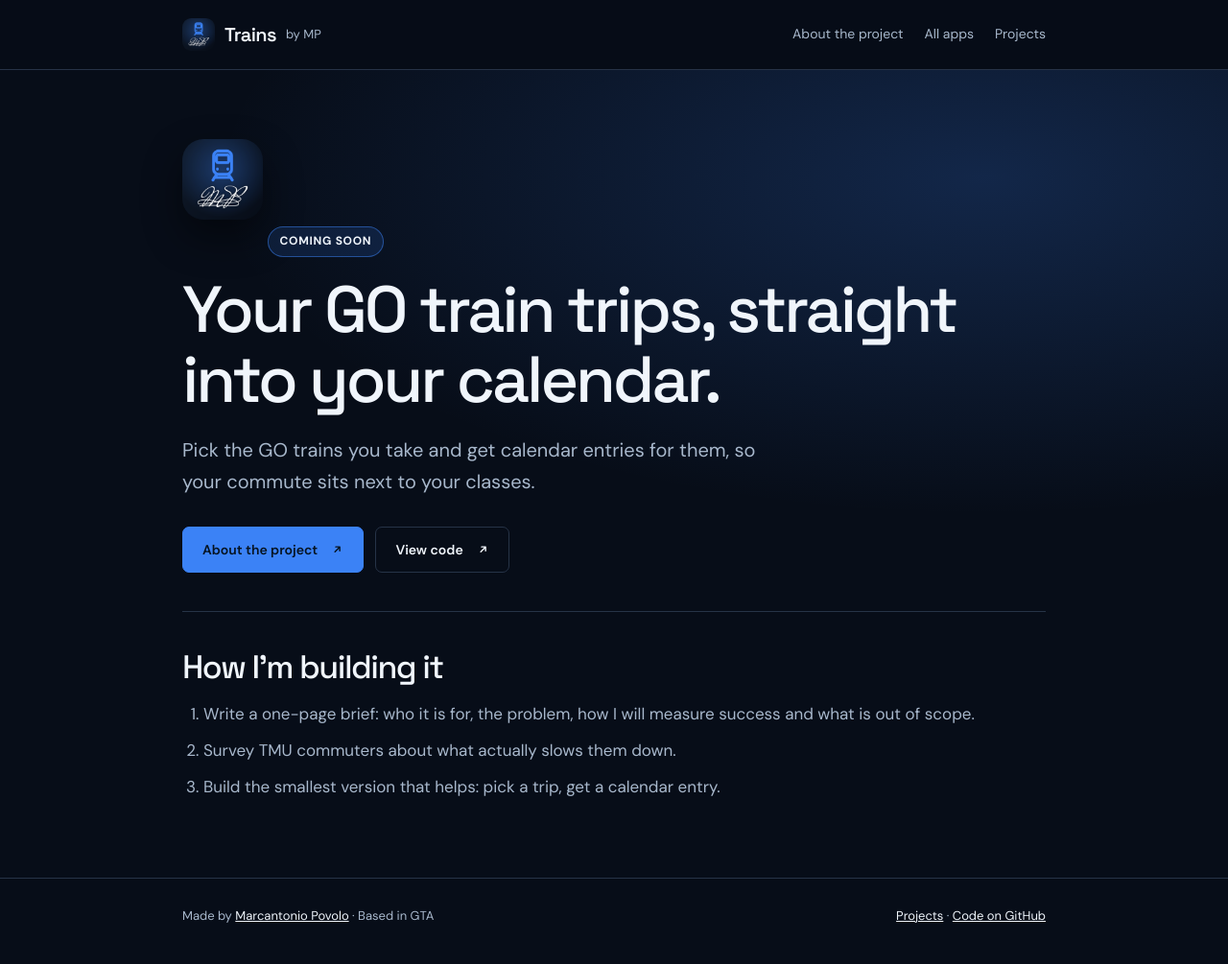
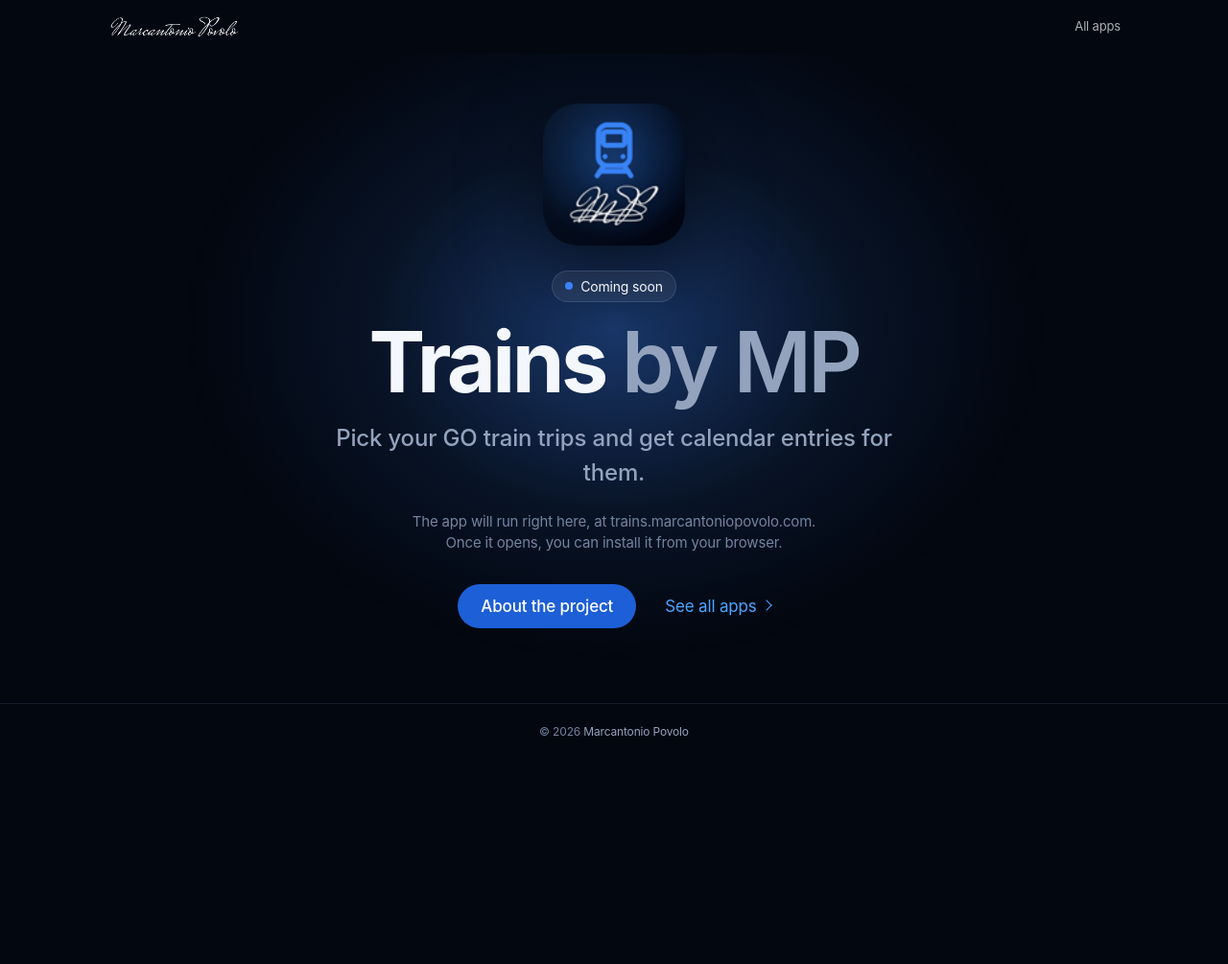
Before and after one commit to povolom/Trains-by-MP, a plain HTML site: page site/index.html in a window 1280 px wide. Shown: the whole page at 96% size. After the commit the page ends 800 px from the top, so only its background shows below. Drawn offline with Linux system fonts and the light colour scheme.

Commit message:
Open source under MIT; new coming-soon site and an API at /api/ on this app's own address
The website now lives in this repo (site/), worker.js answers /api/status, and the old
/about/ page forwards to the project page on marcantoniopovolo.com.

```diff
--- a/site/index.html
+++ b/site/index.html
@@ -1,34 +1,11 @@
-<!doctype html>
-<html lang="en" style="--accent:#3b82f6">
-<head>
-<meta charset="utf-8">
-<meta name="viewport" content="width=device-width,initial-scale=1">
-<title>Trains by MP</title>
-<meta name="description" content="Trains by MP, coming soon: pick the GO trains you take and get calendar entries for them.">
-<meta name="theme-color" content="#070d18">
-<link rel="icon" href="favicon.ico" sizes="16x16 32x32 48x48">
-<link rel="icon" type="image/png" sizes="192x192" href="icons/icon-192.png">
-<link rel="apple-touch-icon" href="icons/apple-touch-icon.png">
-<link rel="preconnect" href="https://fonts.googleapis.com">
-<link rel="stylesheet" href="https://fonts.googleapis.com/css2?family=DM+Sans:opsz,wght@9..40,400;9..40,600;9..40,700&family=Space+Grotesk:wght@500;600&display=swap">
-<link rel="stylesheet" href="page.css">
-</head>
-<body>
-<a class="skip" href="#main">Skip to content</a>
-<header class="top"><div class="wrap row">
-  <a class="brand" href="./"><img src="icons/icon-192.png" alt="" width="34" height="34"><b>Trains</b><span>by MP</span></a>
-  <nav class="links" aria-label="Pages"><a href="about/">About<span class="hide-sm">&nbsp;the project</span></a><a href="https://marcantoniopovolo.com/apps.html">All apps</a><a class="hide-sm" href="https://marcantoniopovolo.com/projects.html">Projects</a></nav>
-</div></header>
-<main id="main" class="wrap">
-  <section class="hero">
-    <img class="hero-icon" src="icons/icon-512.png" alt="" width="84" height="84">
-    <p class="badge">Coming soon</p>
-    <h1>Your GO train trips, straight into your calendar.</h1>
-    <p class="intro">Pick the GO trains you take and get calendar entries for them, so your commute sits next to your classes.</p>
-    <div class="actions"><a class="button primary" href="about/">About the project <svg class="arrow" viewBox="0 0 16 16" aria-hidden="true" focusable="false"><path d="M5 11 11 5M6 5h5v5" fill="none" stroke="currentColor" stroke-width="1.7" stroke-linecap="round" stroke-linejoin="round"/></svg></a><a class="button" href="https://github.com/povolom/Trains-by-MP">View code <svg class="arrow" viewBox="0 0 16 16" aria-hidden="true" focusable="false"><path d="M5 11 11 5M6 5h5v5" fill="none" stroke="currentColor" stroke-width="1.7" stroke-linecap="round" stroke-linejoin="round"/></svg></a></div>
-  </section>
-  <section class="block"><h2>How I’m building it</h2><ol class="points"><li>Write a one-page brief: who it is for, the problem, how I will measure success and what is out of scope.</li><li>Survey TMU commuters about what actually slows them down.</li><li>Build the smallest version that helps: pick a trip, get a calendar entry.</li></ol></section>
-</main>
-<footer class="foot"><div class="wrap"><span>Made by <a href="https://marcantoniopovolo.com">Marcantonio Povolo</a> · Based in GTA</span><span><a href="https://marcantoniopovolo.com/projects.html">Projects</a> · <a href="https://github.com/povolom/Trains-by-MP">Code on GitHub</a></span></div></footer>
-</body>
-</html>
+<!doctype html><html lang="en"><head><meta charset="utf-8"><meta name="viewport" content="width=device-width,initial-scale=1,viewport-fit=cover"><meta name="theme-color" content="#03070f"><title>Trains by MP | Coming soon</title><meta name="description" content="Trains by MP: Pick your GO train trips and get calendar entries for them. Coming soon."><meta property="og:title" content="Trains by MP | Coming soon"><meta property="og:description" content="Pick your GO train trips and get calendar entries for them."><meta property="og:image" content="https://trains.marcantoniopovolo.com/icon.png"><link rel="icon" href="favicon.ico" sizes="16x16 32x32 48x48"><link rel="apple-touch-icon" href="apple-touch-icon.png"><link rel="stylesheet" href="style.css"></head>
+<body style="--c:#3b82f6"><header class="bar"><a class="sig" href="https://marcantoniopovolo.com/" aria-label="Marcantonio Povolo, home"></a><a class="top" href="https://marcantoniopovolo.com/apps.html">All apps</a></header>
+<main><div>
+<img class="icon rise" style="--i:0" src="icon.png" alt="Trains by MP app icon" width="512" height="512">
+<span class="pill-s rise" style="--i:1">Coming soon</span>
+<h1 class="rise" style="--i:2">Trains <span>by MP</span></h1>
+<p class="sub rise" style="--i:3">Pick your GO train trips and get calendar entries for them.</p>
+<p class="note rise" style="--i:4">The app will run right here, at trains.marcantoniopovolo.com. Once it opens, you can install it from your browser.</p>
+<div class="ctas rise" style="--i:5"><a class="btn" href="https://marcantoniopovolo.com/projects/trains.html">About the project</a><a class="more" href="https://marcantoniopovolo.com/apps.html">See all apps</a></div>
+</div></main>
+<footer>© 2026 <a href="https://marcantoniopovolo.com/">Marcantonio Povolo</a></footer><script>document.addEventListener('pointerdown',e=>{const b=e.target.closest('.btn');if(!b||matchMedia('(prefers-reduced-motion: reduce)').matches)return;const r=b.getBoundingClientRect(),d=Math.max(r.width,r.height)*2.2,s=document.createElement('span');s.className='ripple';s.style.cssText=`width:${d}px;height:${d}px;left:${e.clientX-r.left-d/2}px;top:${e.clientY-r.top-d/2}px`;b.appendChild(s);s.addEventListener('animationend',()=>s.remove())});</script></body></html>
--- a/site/page.css
+++ /dev/null
@@ -1,50 +0,0 @@
-/* Shared styles for the "by MP" project pages, matching marcantoniopovolo.com. Built by build_app_pages.py. */
-:root{color-scheme:dark;--bg:#070d18;--panel:#101b2b;--text:#f0f5fb;--muted:#a8b8cc;--line:#263347;--display:'Space Grotesk',ui-sans-serif,system-ui,sans-serif;--body:'DM Sans',ui-sans-serif,system-ui,sans-serif}
-*{box-sizing:border-box}
-html{-webkit-text-size-adjust:100%;-webkit-tap-highlight-color:transparent;overflow-x:clip}
-body{margin:0;background:var(--bg);color:var(--text);font:17px/1.65 var(--body)}
-a{color:inherit}
-:focus-visible{outline:3px solid var(--accent);outline-offset:4px}
-.wrap{width:min(900px,calc(100% - 40px));margin:0 auto}
-.skip{position:absolute;left:16px;top:-80px;background:var(--text);color:var(--bg);padding:10px 14px;z-index:5}.skip:focus{top:10px}
-.arrow{width:.95em;height:.95em;flex:none}
-.top{border-bottom:1px solid var(--line);background:#070d18f0;position:sticky;top:0;z-index:4;backdrop-filter:blur(16px)}
-.row{display:flex;align-items:center;justify-content:space-between;gap:16px;min-height:72px}
-.brand{display:flex;align-items:center;gap:10px;min-height:44px;text-decoration:none}
-.brand img{width:34px;height:34px;border-radius:9px}
-.brand b{font:600 20px var(--display);letter-spacing:-.03em}
-.brand span{font-size:13px;color:var(--muted)}
-.links{display:flex;gap:22px;font-size:14px}
-.links a{color:var(--muted);text-decoration:none;display:inline-block;min-width:44px;padding:12px 0;text-align:center}
-.links a[aria-current]{color:var(--text)}
-@media (hover:hover) and (pointer:fine){.links a:hover{color:var(--text)}.button:hover{border-color:var(--accent)}}
-.hero{position:relative;padding:72px 0 40px}
-.hero:before{content:'';position:absolute;inset:0 calc(50% - 50vw);z-index:-1;background:radial-gradient(ellipse at 80% 20%,color-mix(in srgb,var(--accent) 22%,transparent),transparent 55%)}
-.hero-icon{width:84px;height:84px;border-radius:22px;margin-bottom:26px;box-shadow:0 18px 40px #0007}
-.eyebrow{font:500 12px/1.5 var(--display);letter-spacing:.17em;text-transform:uppercase;color:var(--accent);margin:0 0 16px}
-h1,h2,h3{font-family:var(--display);font-weight:500;letter-spacing:-.045em;line-height:1.08;margin:0}
-h1{font-size:clamp(38px,6.5vw,68px)}
-h2{font-size:clamp(26px,3.4vw,34px);margin-bottom:16px}
-p{margin:0 0 16px;color:var(--muted)}
-.intro{font-size:20px;max-width:640px;margin-top:20px}
-.badge{display:inline-block;margin:0 0 18px;padding:5px 12px;border-radius:999px;border:1px solid color-mix(in srgb,var(--accent) 50%,transparent);background:color-mix(in srgb,var(--accent) 14%,transparent);color:var(--text);font-size:12px;font-weight:700;letter-spacing:.06em;text-transform:uppercase}
-.actions{display:flex;flex-wrap:wrap;gap:12px;margin:30px 0 0}
-.button{display:inline-flex;align-items:center;justify-content:center;gap:14px;min-height:48px;padding:12px 20px;border:1px solid var(--line);border-radius:7px;background:transparent;color:var(--text);font:600 14px var(--body);text-decoration:none}
-.button{transition:transform .12s ease-out,border-color .2s}
-.button:active:not([disabled]){transform:scale(.97)}
-.button.primary{background:var(--accent);border-color:var(--accent);color:#061320}
-.button[disabled]{opacity:.55;cursor:not-allowed}
-section.block{padding:40px 0;border-top:1px solid var(--line)}
-ul.points,ol.points{margin:0;padding-left:22px;color:var(--muted)}
-.points li+li{margin-top:10px}
-.points strong{color:var(--text);font-weight:600}
-.pills{display:flex;flex-wrap:wrap;gap:8px;margin-top:22px}
-.pills span{padding:5px 10px;border:1px solid var(--line);border-radius:6px;font-size:12px;color:var(--muted)}
-.learned{padding:26px 28px;border:1px solid var(--line);border-left:3px solid var(--accent);border-radius:12px;background:var(--panel)}
-.learned h2{font-size:15px;letter-spacing:.06em;text-transform:uppercase;color:var(--accent);margin-bottom:8px}
-.learned p{margin:0}
-.foot{border-top:1px solid var(--line);margin-top:40px;padding:28px 0 40px;font-size:13px;color:var(--muted)}
-.foot .wrap{display:flex;flex-wrap:wrap;justify-content:space-between;gap:12px}
-.foot a{color:var(--text);display:inline-block;padding-block:13px;margin-block:-13px}
-@media (prefers-reduced-motion:reduce){.button{transition:none}.button:active:not([disabled]){transform:none}}
-@media(max-width:600px){.wrap{width:calc(100% - 32px)}.links{gap:14px}.links .hide-sm{display:none}.hero{padding:48px 0 28px}.intro{font-size:18px}}
--- /dev/null
+++ b/site/style.css
@@ -0,0 +1,31 @@
+*{box-sizing:border-box}html{-webkit-text-size-adjust:100%}
+body{margin:0;min-height:100vh;min-height:100dvh;display:flex;flex-direction:column;background:#03070f;color:#f4f7fc;font:400 17px/1.5 -apple-system,BlinkMacSystemFont,"SF Pro Display","Inter",system-ui,sans-serif;-webkit-font-smoothing:antialiased;letter-spacing:-.01em}
+a{color:inherit}:focus-visible{outline:2px solid #4da3ff;outline-offset:3px;border-radius:6px}
+.bar{display:flex;align-items:center;justify-content:space-between;max-width:1120px;width:100%;margin:0 auto;padding:0 clamp(16px,4vw,32px);height:56px}
+.sig{display:block;width:140px;height:28px;background:#f4f7fc;-webkit-mask:url(signature.png) left center/contain no-repeat;mask:url(signature.png) left center/contain no-repeat}
+.bar a.top{font-size:13px;text-decoration:none;color:rgba(244,247,252,.7);padding:14px 0}
+main{flex:1;display:grid;place-items:center;text-align:center;padding:40px clamp(16px,4vw,32px) 64px;position:relative;overflow:hidden}
+main::before{content:"";position:absolute;left:50%;top:42%;width:min(900px,150vw);height:700px;transform:translate(-50%,-50%);background:radial-gradient(closest-side,color-mix(in srgb,var(--c) 40%,transparent),color-mix(in srgb,var(--c) 10%,transparent) 55%,transparent);pointer-events:none;animation:glow 2.4s cubic-bezier(.2,.7,.2,1) both}
+main > div{position:relative;max-width:640px}
+.icon{width:clamp(112px,26vw,148px);height:auto;border-radius:24%;margin:0 auto 26px;display:block;box-shadow:0 30px 80px rgba(0,0,0,.55)}
+.pill-s{display:inline-flex;align-items:center;gap:8px;font-size:14px;padding:6px 14px;border-radius:999px;background:rgba(255,255,255,.07);box-shadow:inset 0 0 0 1px rgba(140,170,220,.2)}
+.pill-s::before{content:"";width:8px;height:8px;border-radius:50%;background:var(--c);box-shadow:0 0 0 4px color-mix(in srgb,var(--c) 25%,transparent);animation:pulse 2s ease-in-out infinite}
+h1{font-size:clamp(46px,10vw,88px);font-weight:700;letter-spacing:-.04em;line-height:1.02;margin:18px 0 0}
+h1 span{color:#93a3bd;font-weight:600}
+.sub{font-size:clamp(19px,2.4vw,24px);color:#93a3bd;font-weight:500;margin:16px auto 0;max-width:28em}
+.note{color:#7384a0;font-size:15px;margin:22px auto 0;max-width:30em}
+.ctas{display:flex;justify-content:center;flex-wrap:wrap;gap:14px 30px;align-items:center;margin-top:30px}
+.btn{position:relative;overflow:hidden;isolation:isolate;display:inline-flex;align-items:center;min-height:46px;padding:0 24px;border-radius:999px;background:#1d5fd6;color:#fff;text-decoration:none;font-weight:500;transition:background-color .25s,transform .2s cubic-bezier(.2,.7,.2,1)}
+.btn:active{transform:scale(.97)}
+.more{color:#4da3ff;text-decoration:none;padding:12px 0}
+.more::after{content:"";display:inline-block;width:.42em;height:.42em;border:solid currentColor;border-width:1.6px 1.6px 0 0;transform:rotate(45deg);margin-left:.35em;vertical-align:.12em}
+.ripple{position:absolute;border-radius:50%;pointer-events:none;background:rgba(255,255,255,.35);transform:scale(0);animation:ripple .6s cubic-bezier(.2,.7,.2,1) forwards;z-index:-1}
+footer{text-align:center;color:#7384a0;font-size:12px;padding:20px 16px 28px;border-top:1px solid rgba(140,170,220,.12)}
+footer a{text-decoration:none;color:#93a3bd}
+@media (hover:hover) and (pointer:fine){.btn:hover{background:#2b6ff0}.more:hover,footer a:hover,.bar a.top:hover{text-decoration:underline;color:#f4f7fc}}
+.rise{animation:rise 1s cubic-bezier(.2,.7,.2,1) both;animation-delay:calc(var(--i,0) * 90ms + 60ms)}
+@keyframes rise{from{opacity:0;transform:translateY(20px)}to{opacity:1;transform:none}}
+@keyframes glow{from{opacity:0;transform:translate(-50%,-50%) scale(.8)}}
+@keyframes pulse{50%{box-shadow:0 0 0 7px color-mix(in srgb,var(--c) 0%,transparent)}}
+@keyframes ripple{to{transform:scale(1);opacity:0}}
+@media (prefers-reduced-motion:reduce){*,*::before{animation:none!important;transition:none!important}}
```
Also changed, not shown: site/about/index.html (+1 -38 lines), worker.js (added, +31 -0 lines), site/apple-touch-icon.png (added), site/favicon.ico, site/icon.png (added), site/icons/apple-touch-icon.png (deleted), site/icons/icon-192.png (deleted), site/icons/icon-512.png (deleted), site/icons/icon-maskable-512.png (deleted), site/signature.png (added), 5 other files.
